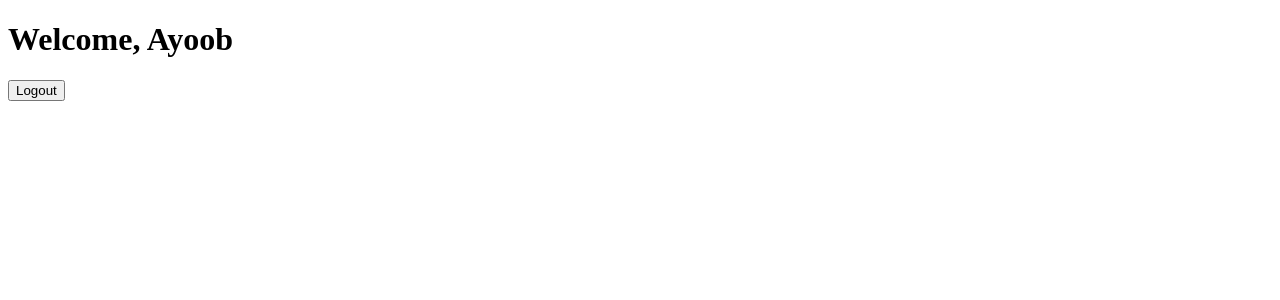
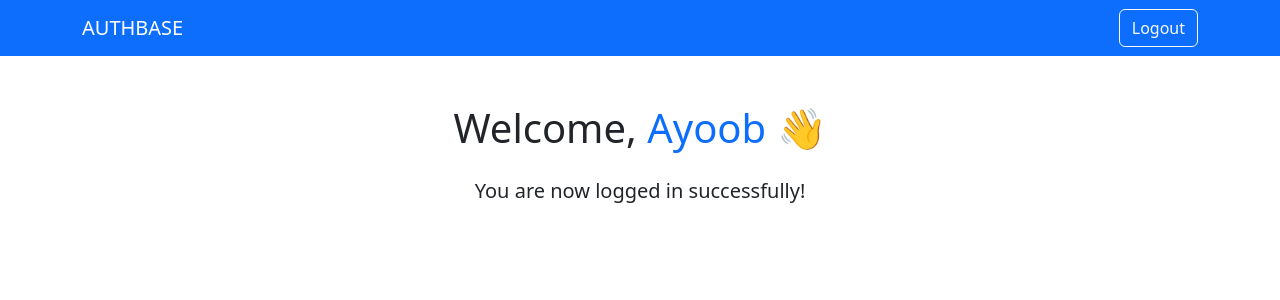
Before and after one commit to Ayoobkibrahim/Auth-Base, a Django app: page /home/ in a window 1280 px wide. Shown: the top 300 px of the page. Run offline with Django 5.2, Linux system fonts and the light colour scheme; a user stored in the database is signed in.

Commit message:
modify home page UI
- Updated layout and design of home page
- Improved alignment and styling of elements

```diff
--- a/AuthBase/auth_base_app/templates/home.html
+++ b/AuthBase/auth_base_app/templates/home.html
@@ -4,23 +4,34 @@
 <head>
     <meta charset="UTF-8">
     <meta name="viewport" content="width=device-width, initial-scale=1.0">
-    <title>Document</title>
+    <title>Home | AUTHBASE</title>
+    <link href="https://cdn.jsdelivr.net/npm/bootstrap@5.3.3/dist/css/bootstrap.min.css" rel="stylesheet">
 </head>
 
 <body>
-    <h1>Welcome, {{user.username}}</h1>
-    <a href="{% url 'logout' %}">
-        <button type="button">Logout</button>
-    </a>
+    <nav class="navbar navbar-expand-lg navbar-dark bg-primary">
+        <div class="container">
+            <a class="navbar-brand" href="#">AUTHBASE</a>
+            <div class="d-flex">
+                <a href="{% url 'logout' %}" class="btn btn-outline-light">Logout</a>
+            </div>
+        </div>
+    </nav>
 
+    <div class="container mt-5 text-center">
         {% if messages %}
         {% for message in messages %}
         <div class="alert alert-{{ message.tags }} alert-dismissible fade show" role="alert">
             {{ message }}
-        <button type="button" class="btn-close" data-bs-dismiss="alert" aria-label="Close"></button>
+            <button type="button" class="btn-close" data-bs-dismiss="alert"></button>
         </div>
         {% endfor %}
         {% endif %}
+
+        <h1 class="mb-4">Welcome, <span class="text-primary">{{ user.username }}</span> 👋</h1>
+        <p class="lead">You are now logged in successfully!</p>
+    </div>
+
+    <script src="https://cdn.jsdelivr.net/npm/bootstrap@5.3.3/dist/js/bootstrap.bundle.min.js"></script>
 </body>
-
 </html>
```
Also changed, not shown: AuthBase/db.sqlite3. Lines whose indentation alone changed are shown as unchanged.
